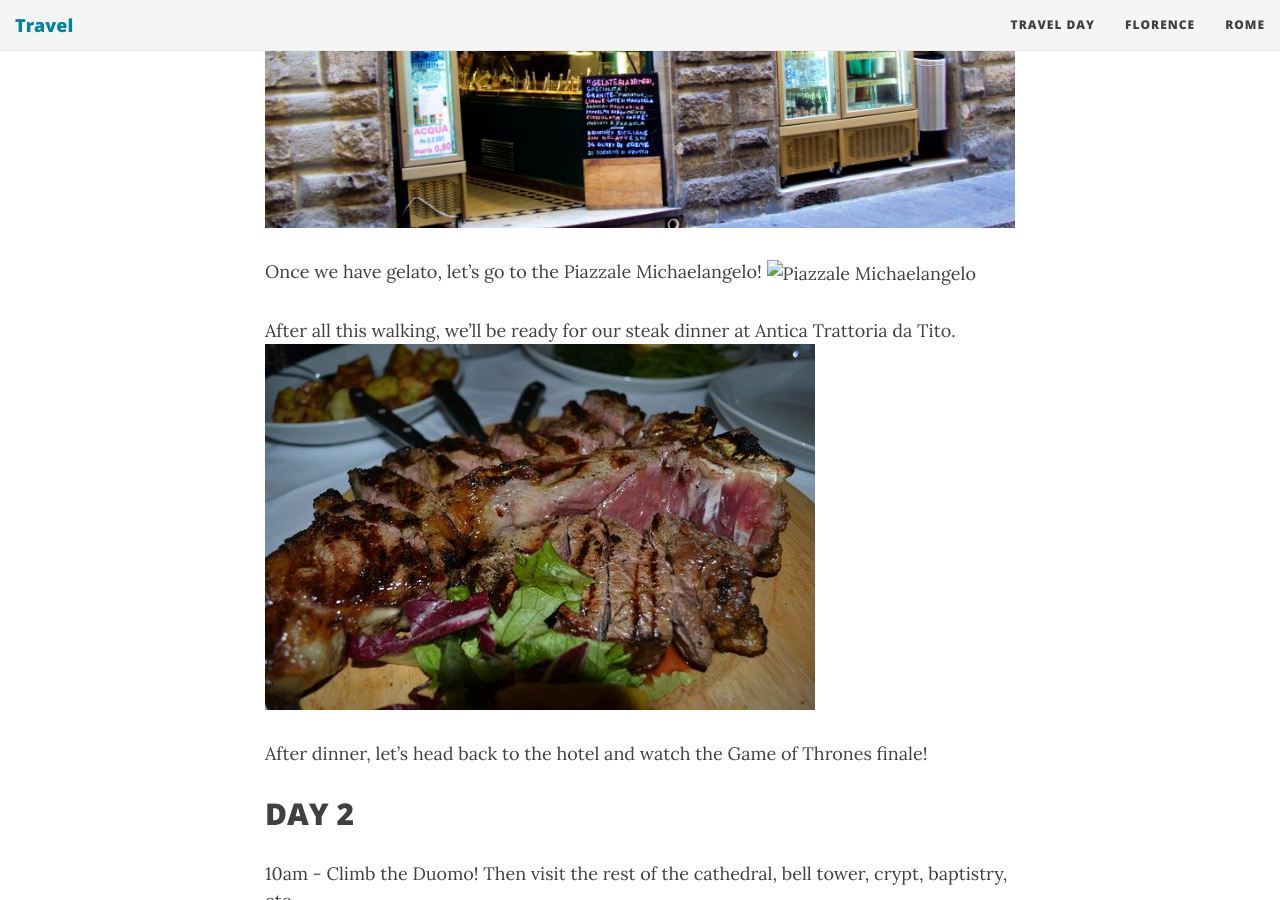
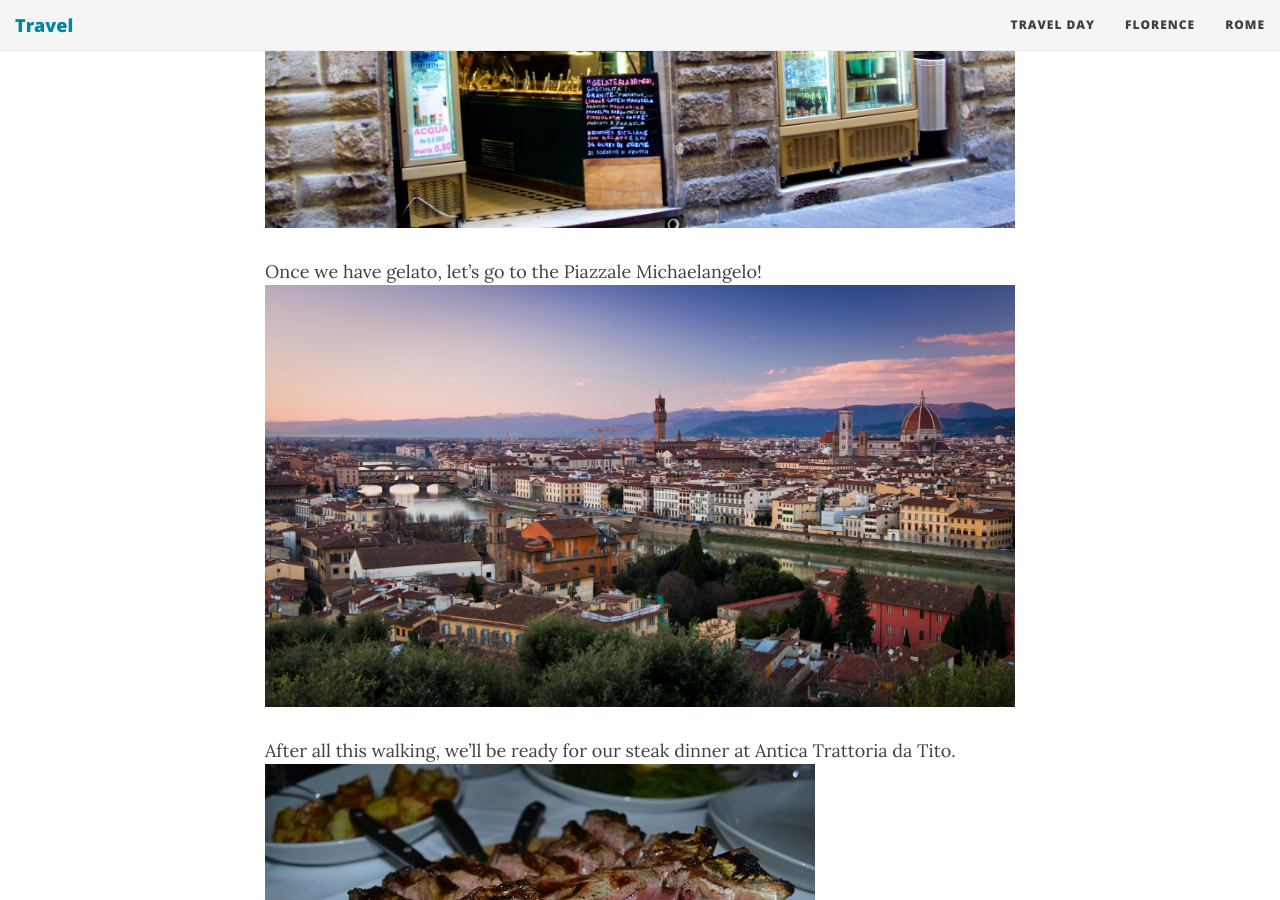
Before and after one commit to krissyholland/Italy_Website, a Jekyll site: the page built from Florence.md, in a window 1280 px wide and 900 px high, scrolled down 689 px. Built offline with Jekyll 4.4.1, drawn with Linux system fonts in a browser that asks for light colours; nearby versions of some CDN libraries.

Commit message:
Update Florence.md

```diff
--- a/Florence.md
+++ b/Florence.md
@@ -12,7 +12,7 @@ After freshening up at the hotel, take a leisurely stroll down the Arno River to
 ![Gelateria dei Neri](/img/gelato.jpg)
 
 Once we have gelato, let's go to the Piazzale Michaelangelo!
-![Piazzale Michaelangelo](img/sunset-piazzale-michelangelo.jpg)
+![Piazzale Michelangelo](/img/sunset-piazzale-michelangelo.jpg)
 
 
 After all this walking, we'll be ready for our steak dinner at Antica Trattoria da Tito.
```
